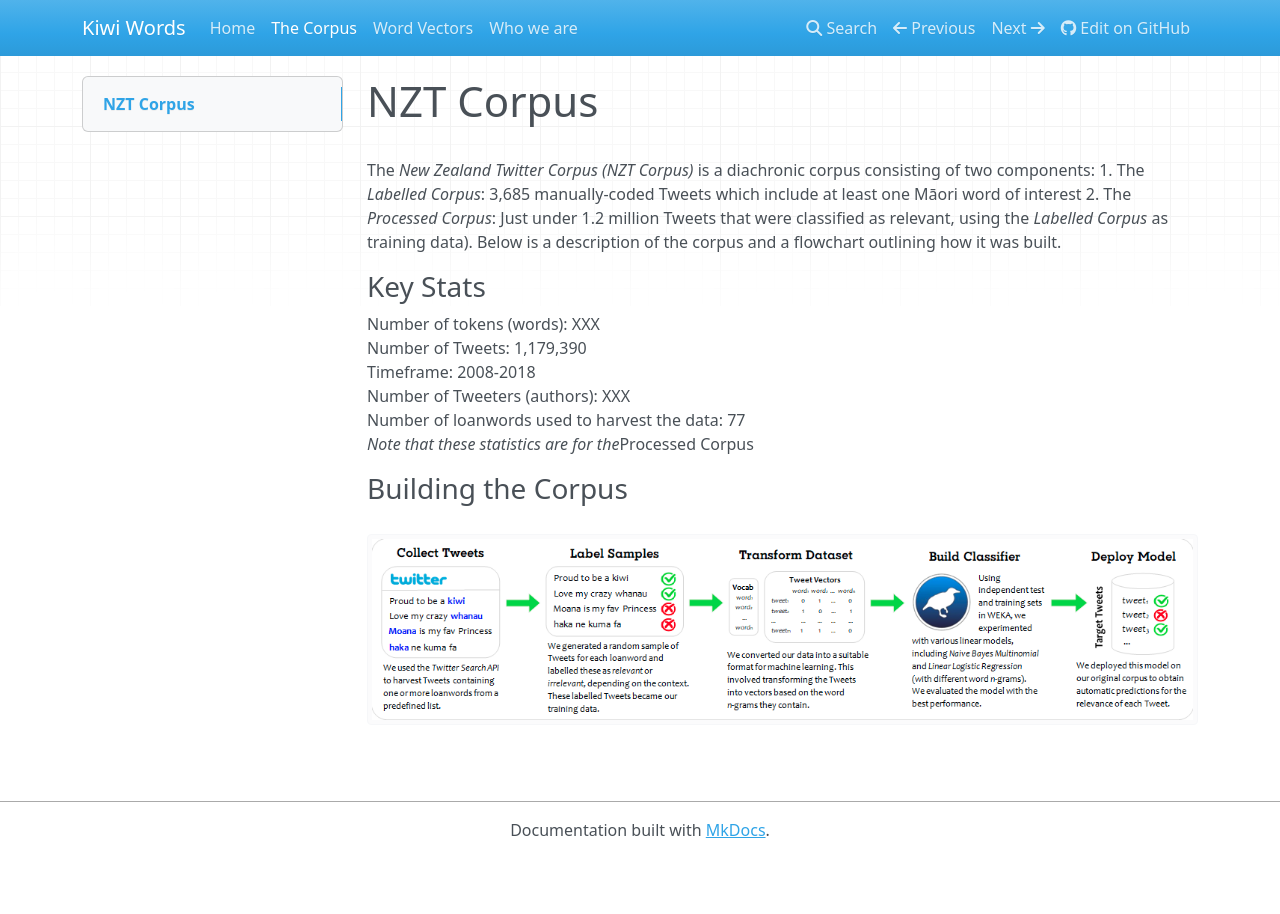
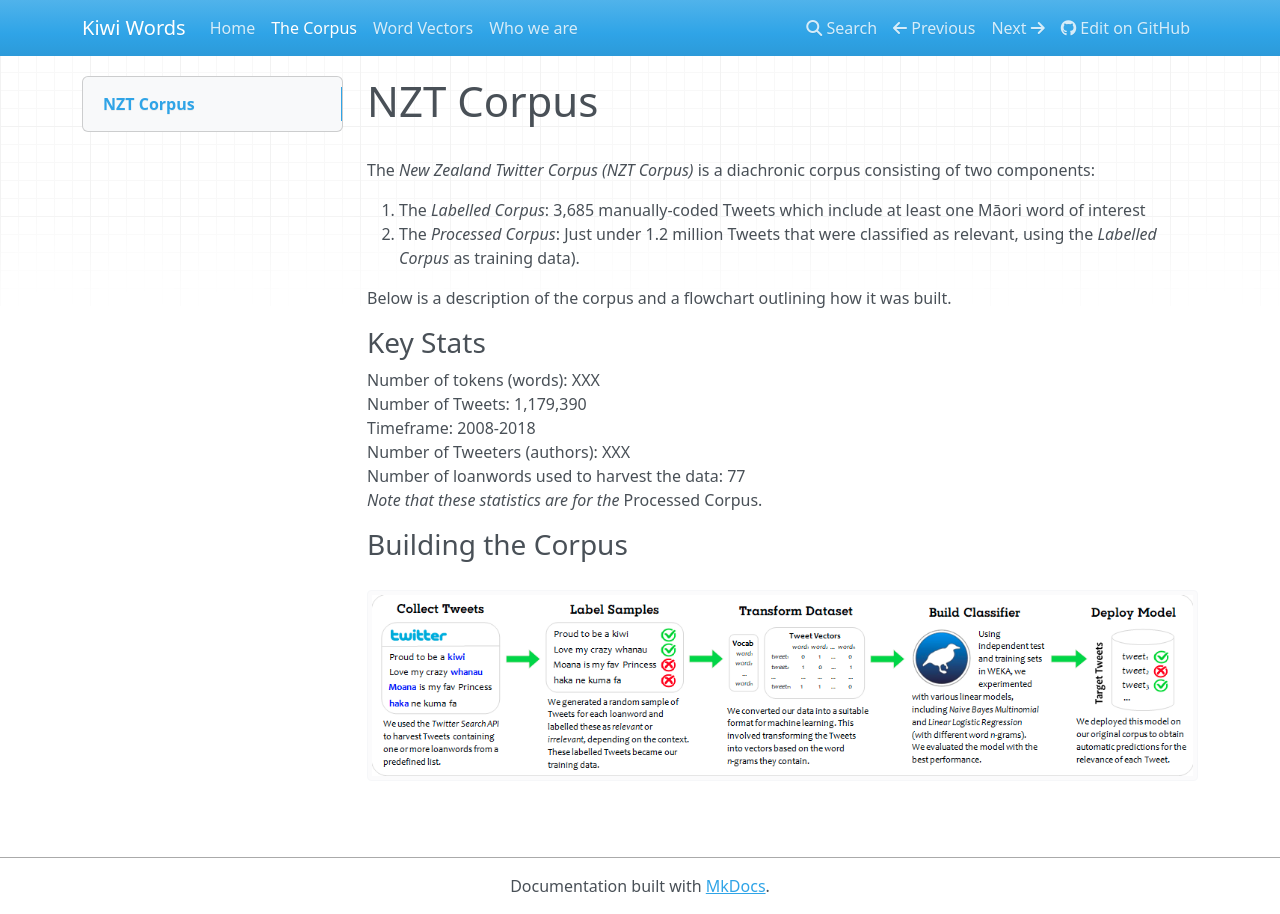
Before and after one commit to Waikato/kiwiwords, an MkDocs documentation site: the page built from docs/corpus.md, in a window 1280 px wide. Built offline with MkDocs 1.6.1, drawn with Linux system fonts in a browser that asks for light colours; nearby versions of some CDN libraries.

```diff
--- a/docs/corpus.md
+++ b/docs/corpus.md
@@ -1,8 +1,10 @@
 # NZT Corpus
 <br>
 The <i>New Zealand Twitter Corpus (NZT Corpus)</i> is a diachronic corpus consisting of two components:
+
 1. The <i>Labelled Corpus</i>: 3,685 manually-coded Tweets which include at least one Māori word of interest
 2. The <i>Processed Corpus</i>: Just under 1.2 million Tweets that were classified as relevant, using the <i>Labelled Corpus</i> as training data).
+
 Below is a description of the corpus and a flowchart outlining how it was built.
 
 ### Key Stats
@@ -12,7 +14,7 @@ Timeframe: 2008-2018 <br>
 Number of Tweeters (authors): XXX <br>
 Number of loanwords used to harvest the data: 77
 <br>
-<i>Note that these statistics are for the</i>Processed Corpus
+<i>Note that these statistics are for the </i>Processed Corpus.
 
 ### Building the Corpus
  <img src="../pics/Process2.png" alt="Process" width="1500"/>
```
